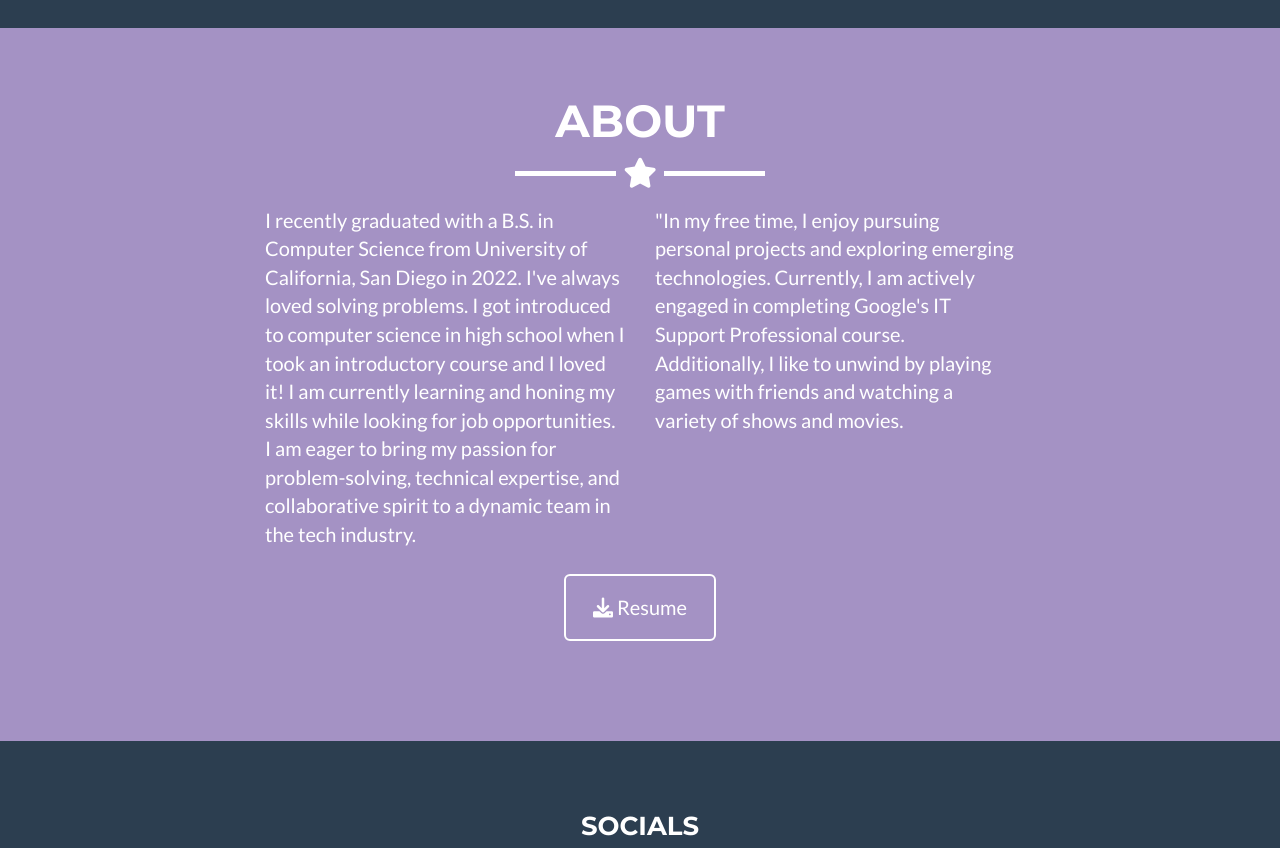
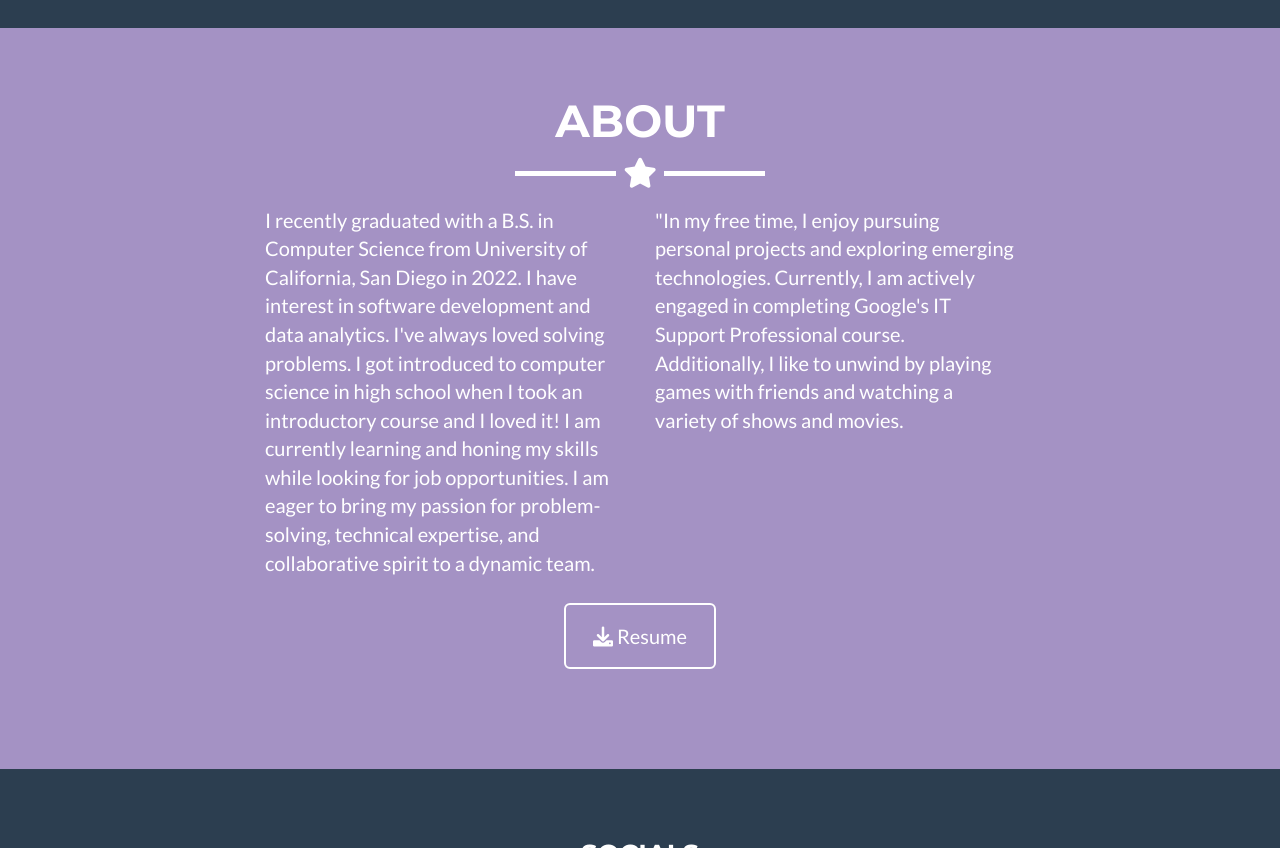
Before and after one commit to j3li/j3li.github.io, a Jekyll site: the page built from docs/_posts/2023-2-01-project-3.markdown, in a window 1280 px wide and 900 px high, scrolled down 1087 px, cut to the strip 52-900 px from the top of the window. Built offline with Jekyll 4.4.1, drawn with Linux system fonts in a browser that asks for light colours.

Commit message:
updated about

```diff
--- a/docs/_includes/about.html
+++ b/docs/_includes/about.html
@@ -10,10 +10,11 @@
     <div class="row">
       <div class="col-lg-4 col-lg-offset-2">
         <p>I recently graduated with a B.S. in Computer Science from University of California, San Diego in 2022.
+          I have interest in software development and data analytics.
           I've always loved solving problems. I got introduced to computer science in high school when I took an
            introductory course and I loved it! I am currently learning and honing my skills while looking for job
            opportunities. I am eager to bring my passion for problem-solving, technical expertise, and
-           collaborative spirit to a dynamic team in the tech industry.</p>
+           collaborative spirit to a dynamic team.</p>
       </div>
       <div class="col-lg-4">
         <p>"In my free time, I enjoy pursuing personal projects and exploring emerging technologies. Currently,
```
